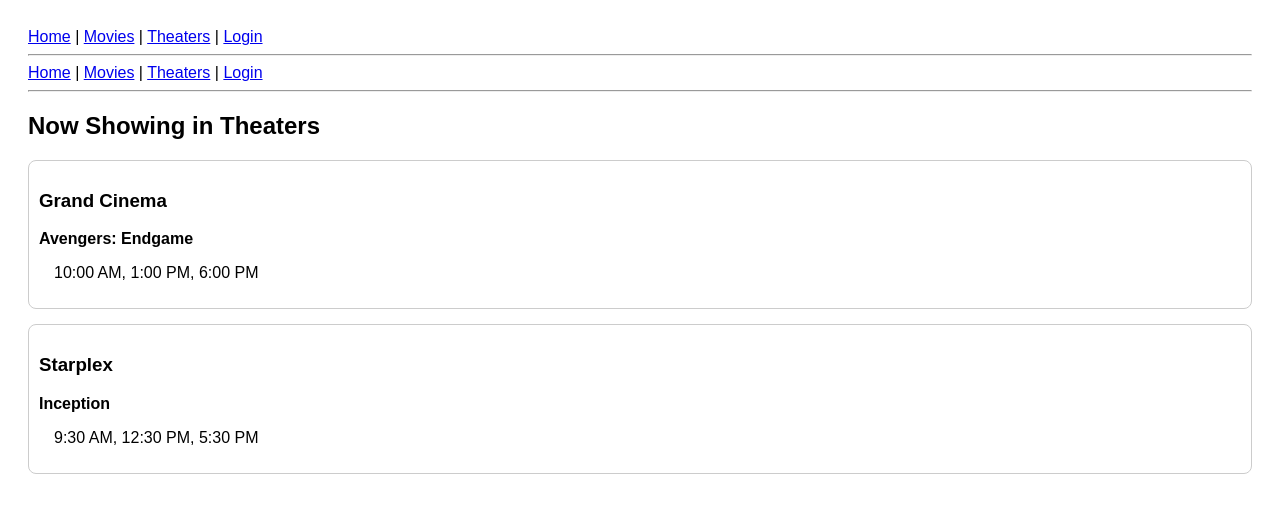
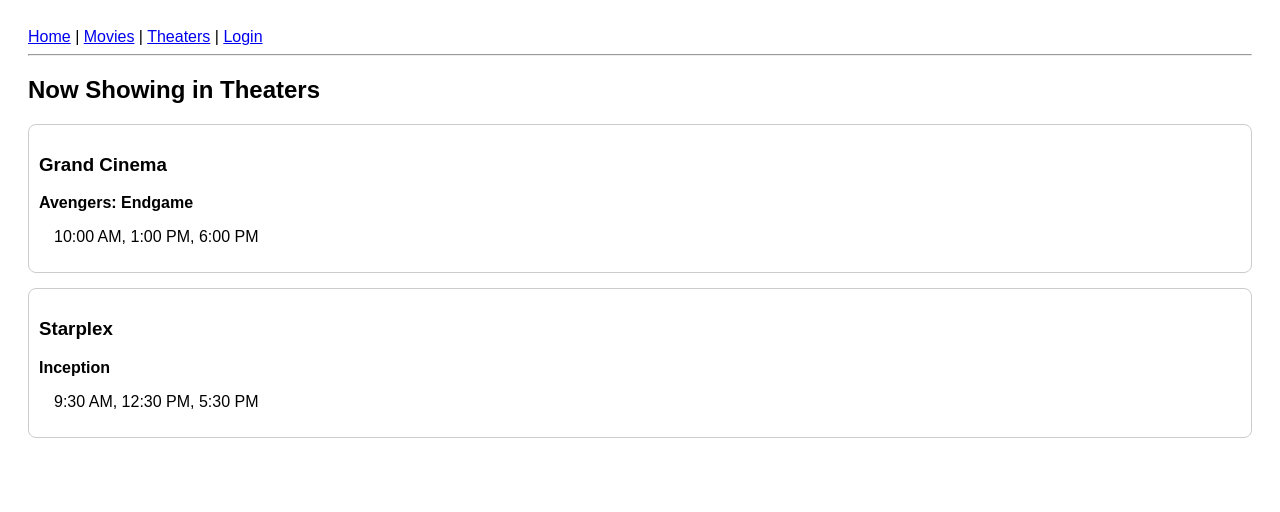
Before and after one commit to Monishahm13/movie-ticket-reservation-system, a plain HTML site: page theaters.html in a window 1280 px wide. Drawn offline with Linux system fonts and the light colour scheme.

Commit message:
Update theaters.html

```diff
--- a/theaters.html
+++ b/theaters.html
@@ -32,13 +32,7 @@
 </head>
 <body>
 
-<nav>
-  <a href="index.html">Home</a> |
-  <a href="movies.html">Movies</a> |
-  <a href="theaters.html">Theaters</a> |
-  <a href="login.html">Login</a>
-</nav>
-<hr />
+
 
 <h2>Now Showing in Theaters</h2>
 
```
